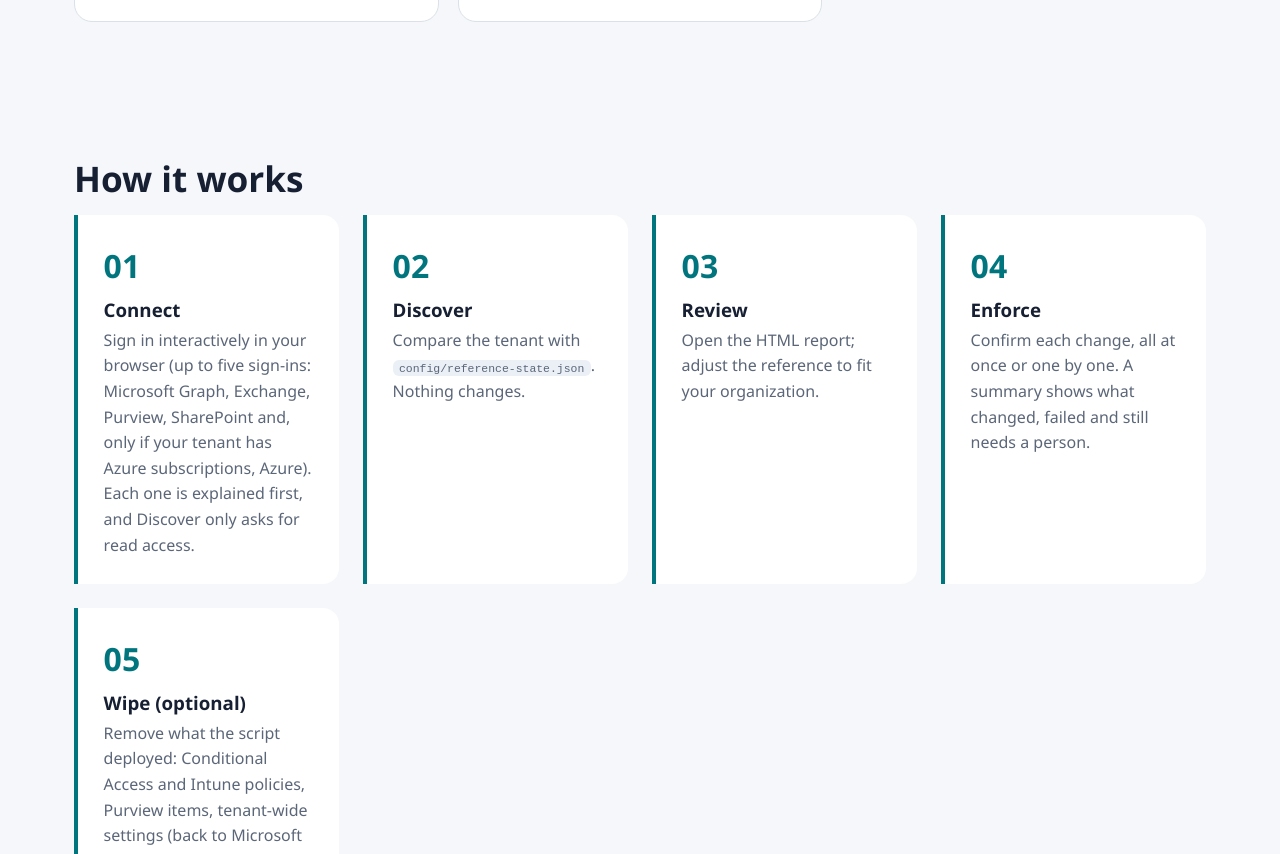
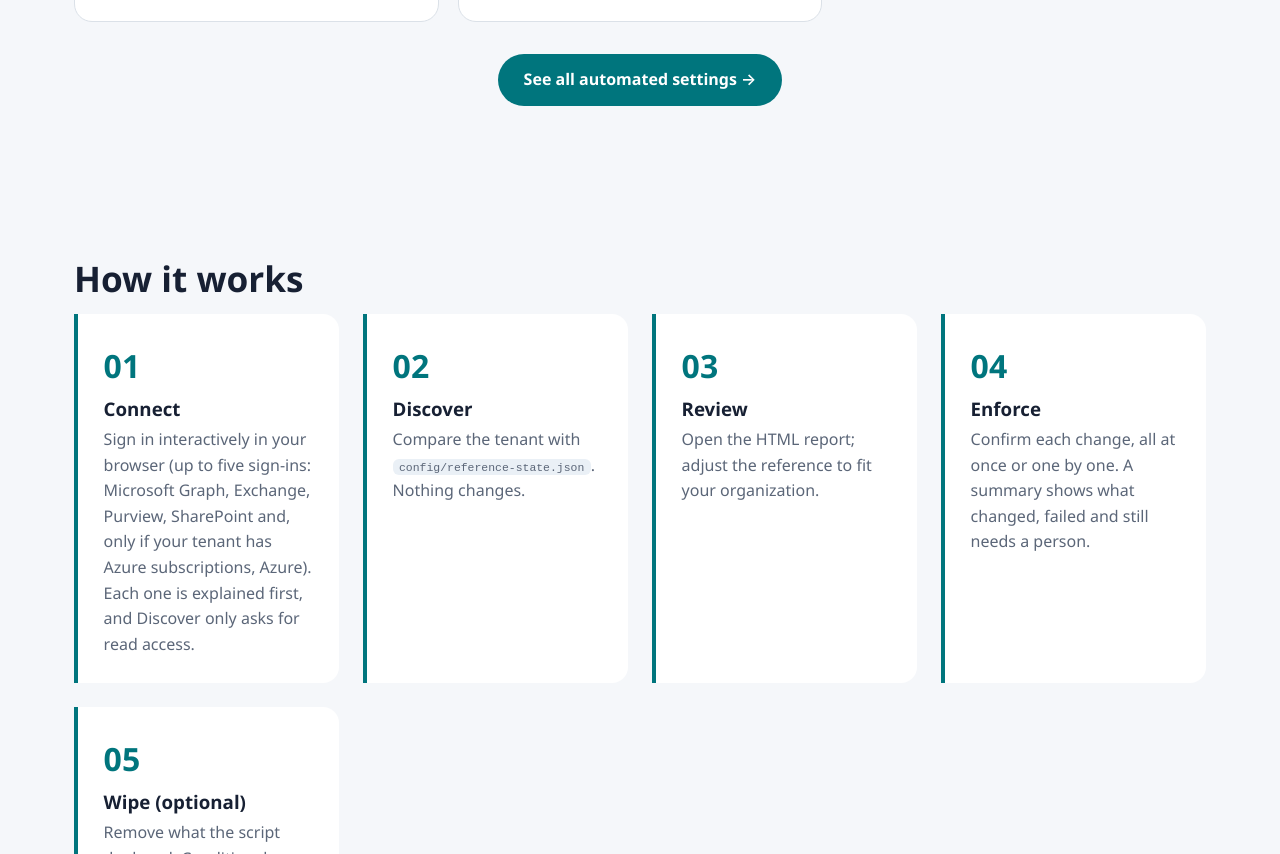
Before and after one commit to CoC-MS/ALSO-Microsoft-Security-SecureByDefault, a plain HTML site: page docs/index.html in a window 1280 px wide. Shown: the part 4957-5811 px from the top of the page. Drawn offline with Linux system fonts and the light colour scheme.

Commit message:
Site: automated settings button under What it covers
Co-authored-by: Copilot App <223556219+Copilot@users.noreply.github.com>

```diff
--- a/docs/index.html
+++ b/docs/index.html
@@ -88,6 +88,7 @@
     <div class="card reveal"><div class="ic">📖</div><h3>Every secure foundation step</h3><p>All secure foundation steps from the <a href="https://coc-ms.github.io/ALSO-Microsoft-Security-Fundamentals-and-Copilot-Readiness/" target="_blank" rel="noopener">ALSO Copilot readiness guide</a> are covered in one discovery and action report. What can be automated is; the rest appears in the manual checks tab with the exact portal link. <a href="#next">Continue with deeper configuration &darr;</a></p><span class="tag auto">automated</span><span class="tag man">guided</span></div>
     <div class="card reveal"><div class="ic">🗂️</div><h3>Microsoft Purview checks</h3><p>Reads your existing sensitivity labels, label policies, DLP and retention policies next to the ALSO Purview baseline, checks the unified audit log and the SharePoint label settings, and in Enforce mode deploys what is missing (DLP policies start in simulation mode).</p><span class="tag auto">automated</span><span class="tag man">guided</span></div>
   </div>
+  <p style="text-align:center;margin-top:32px"><a class="btn" href="automated-settings.html">See all automated settings &rarr;</a></p>
 </section>
 
 <section id="how">
```
